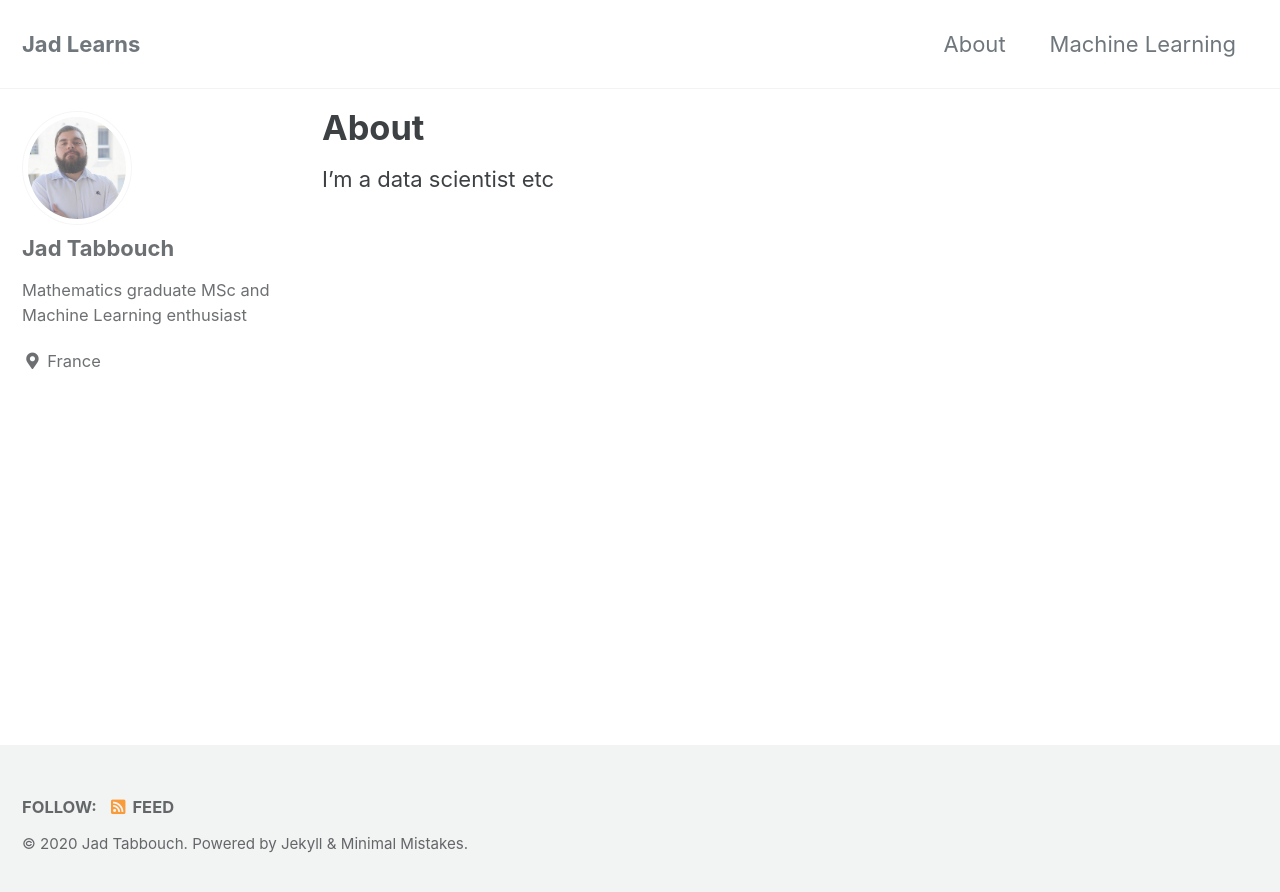
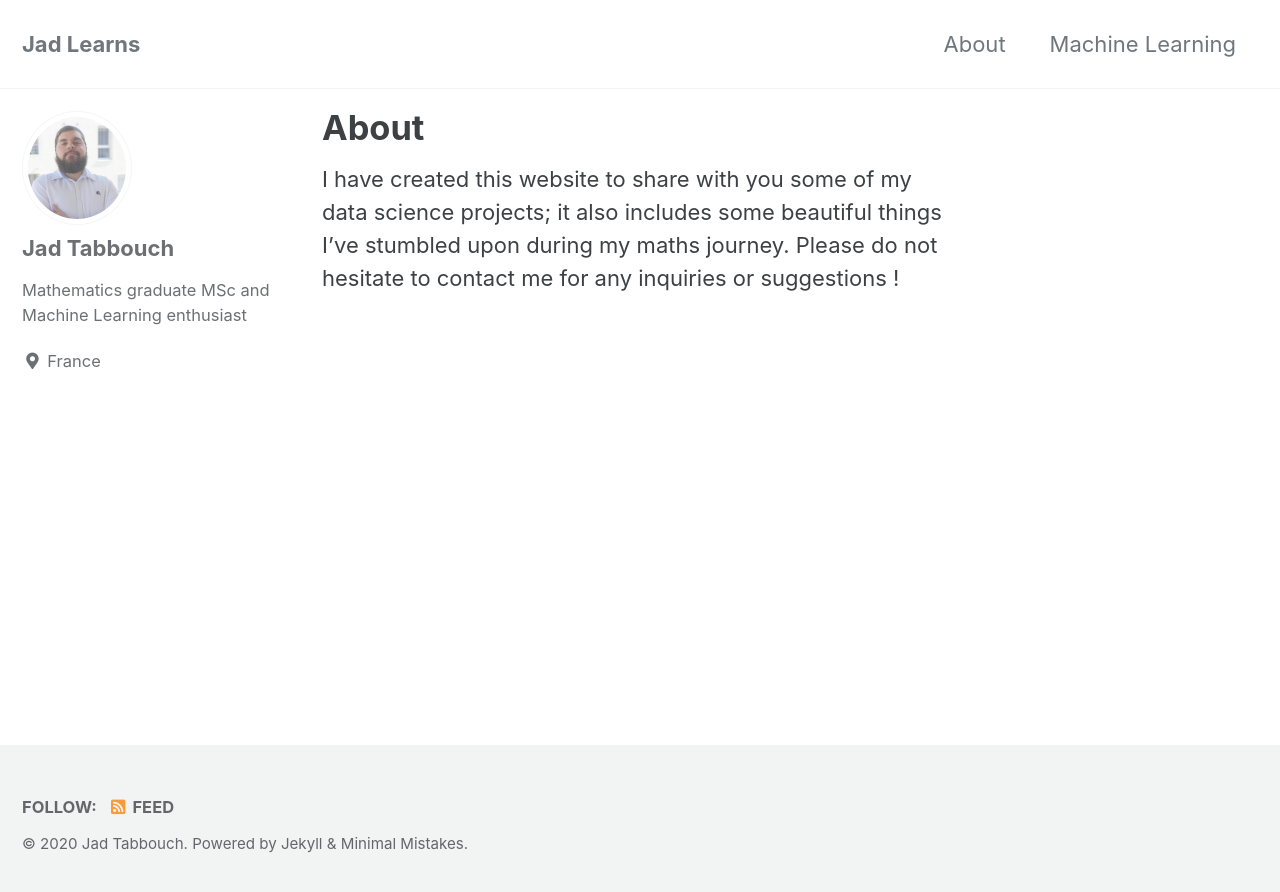
Before and after one commit to jad-tab/jad-tab.github.io, a Jekyll site: the page built from _pages/about.md, in a window 1280 px wide. Shown: the top 892 px of the page. Built offline with Jekyll 4.4.1, drawn with Linux system fonts in a browser that asks for light colours; cached includes are drawn as plain includes.

Commit message:
Update about.md

```diff
--- a/_pages/about.md
+++ b/_pages/about.md
@@ -4,4 +4,4 @@
 header:
 ---
 
-I'm a data scientist etc
+I have created this website to share with you some of my data science projects; it also includes some beautiful things I've stumbled upon during my maths journey. Please do not hesitate to contact me for any inquiries or suggestions !
```
